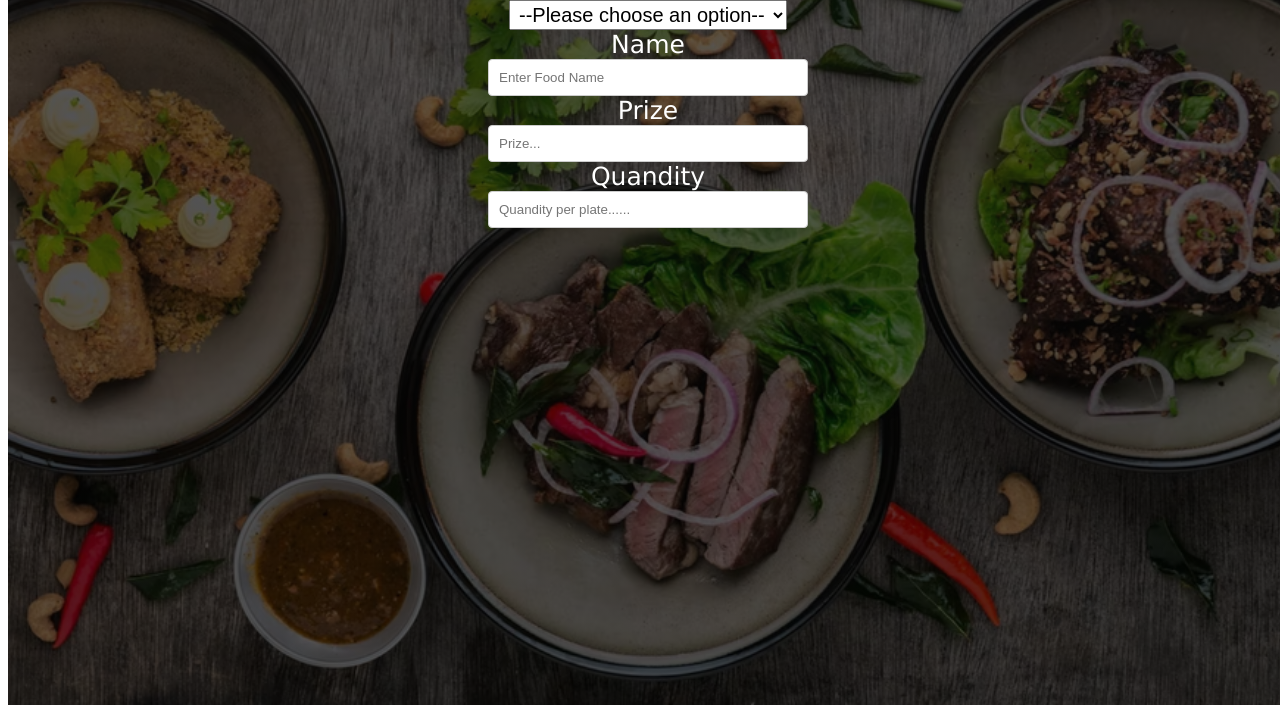
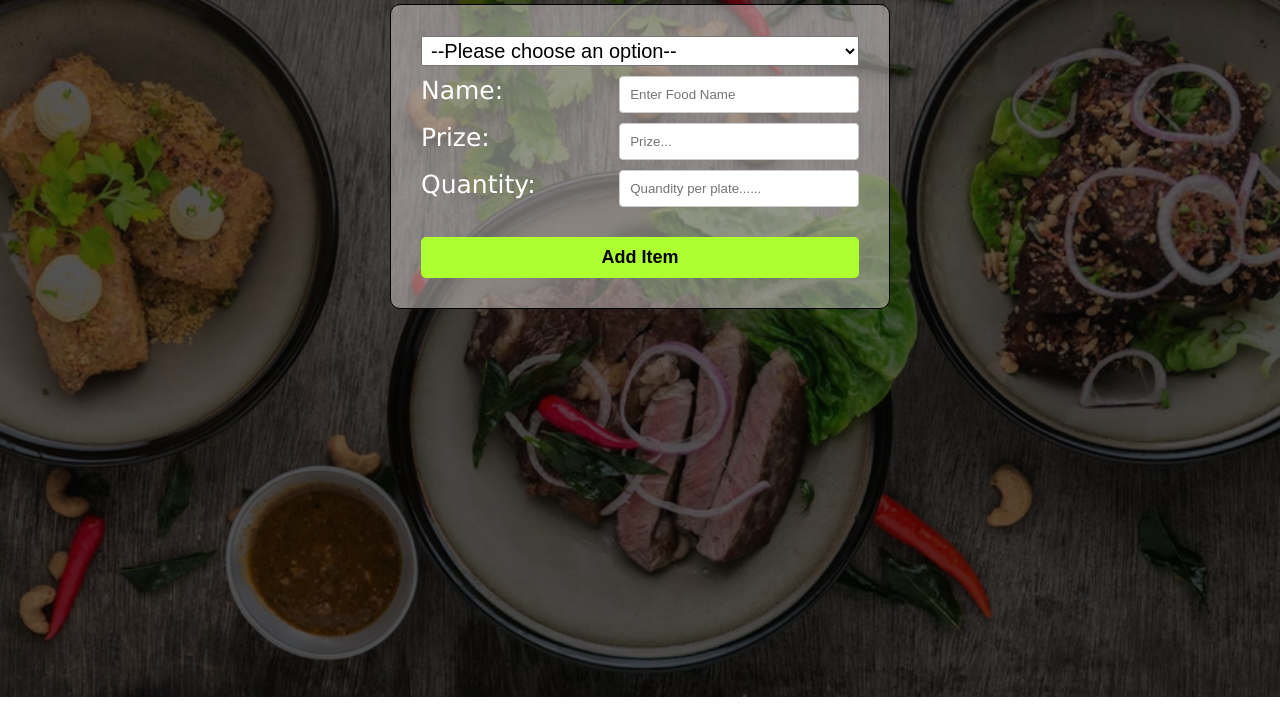
Before and after one commit to mhdriswan/mini-project, a plain HTML site: page html/additems.html in a window 1280 px wide. Shown: the part 103-808 px from the top of the page. Drawn offline with Linux system fonts and the light colour scheme.

Commit message:
Update Additem page

```diff
--- a/html/additems.html
+++ b/html/additems.html
@@ -1,5 +1,6 @@
 <!DOCTYPE html>
 <html lang="en">
+
 <head>
   <meta charset="UTF-8">
   <meta http-equiv="X-UA-Compatible" content="IE=edge">
@@ -7,13 +8,13 @@
   <title>Item Menu</title>
 </head>
 <link rel="stylesheet" href="../styles/additems.css">
+
 <body>
   <div class="box">
-    <h1 class="heading">Type</h1>
+    <h1 class="heading">Add Food Items</h1>
     <div class="container">
-        <form action="action_page">
-          <div class="row">
-            <div class="col-25">
+      <form >
+        <div class="inputContainer">
             <select name="foodtype" id="food">
               <option value="">--Please choose an option--</option>
               <option value="Cuisine">Vegetables</option>
@@ -22,35 +23,23 @@
               <option value="Meat">Meat</option>
               <option value="jung">Jung Foods</option>
             </select>
+          <div class="inputGroup">
+            <label for="name"> Name:</label>
+            <input type="text" id="name" name="name" placeholder="Enter Food Name">
           </div>
+          <div class="inputGroup">
+            <label for="prize">Prize:</label>
+            <input type="text" id="prize" name="prize" placeholder="Prize..."><i class='bx bx-rupee'></i>
           </div>
-          <div class="row">
-            <div class="col-25">
-              <label for="lname"> Name</label>
+          <div class="inputGroup">
+            <label for="subject">Quantity:</label>
+            <input type="number" id="subject" name="subject" placeholder="Quandity per plate......">
           </div>
-            <div class="col-75">
-              <input type="text" id="lname" name="lastname" placeholder="Enter Food Name">
-            </div>
-          </div>
-          <div class="row">
-            <div class="col-25">
-
-             <label for="Prize">Prize</label>
-            </div>
-            <div class="col-75">
-             <input type="text" id="lname" name="lastname" placeholder="Prize..."><i class='bx bx-rupee'></i>
-            </div>
-          </div>
-          <div class="row">
-            <div class="col-25">
-              <label for="subject">Quandity</label>
-            </div>
-            <div class="col-75">
-             <input type="number" id="lname" name="lastname" placeholder="Quandity per plate......">
-            </div>
+          <button type="submit" id="addItem">Add Item</button>
         </div>
       </form>
     </div>
 
 </body>
+
 </html>
--- a/styles/additems.css
+++ b/styles/additems.css
@@ -1,46 +1,89 @@
-*{
-
+* {
+  margin: 0;
+  padding: 0;
   box-sizing: border-box;
 }
-.box{
+.box {
+  padding: 20px 0px;
   width: 100%;
   background-position: center;
   background-size: cover;
   position: absolute;
   height: 100vh;
-    background-image: linear-gradient(rgba(11, 10, 10, 0.65), rgba(0,0,0,0.65)),url("../images/pic.jpg");
-
+  background-image: linear-gradient(rgba(11, 10, 10, 0.65), rgba(0, 0, 0, 0.65)), url("../images/pic.jpg");
 }
 select {
   font-size: 20px;
   padding: 2px 5px;
 }
-h1{
-    font-family: 'Segoe UI', Tahoma, Geneva, Verdana, sans-serif;
+h1 {
+  font-family: "Segoe UI", Tahoma, Geneva, Verdana, sans-serif;
   font-size: 35px;
   text-align: center;
 }
-.container{
-    text-align: center;
-    font-size:25px;
+
+.heading {
+  color: white;
+  margin: 20px auto;
+}
+
+.container {
+  font-size: 25px;
   font-family: Verdana, Geneva, Tahoma, sans-serif;
 }
-label{
+.inputContainer {
+  background-color: rgba(249, 242, 242, 0.415);
+  padding: 30px;
+  width: 500px;
+  margin: 0 auto;
+  color: black;
+  border: 1px solid black;
+  border-radius: 10px;
+}
+
+#food {
+  width: 100%;
+}
+
+#addItem {
+  margin-top: 20px;
+  padding: 10px 20px;
+  width: 100%;
+  background-color: greenyellow;
+  border-radius: 5px;
+  border: none;
+  font-size: 18px;
+  font-weight: 700;
+}
+
+.inputGroup {
+  display: flex;
+  justify-content: space-between;
+  margin: 10px auto;
+}
+
+.inputGroup > label {
+  width: 50%;
+}
+
+.inputGroup > * {
+  flex-grow: 1;
+}
+
+label {
   color: white;
-    display: inline-block
-
 }
-input{
-    /* display: inline-block; */
-    width: 25%;
+input {
+  width: 60%;
   padding: 10px;
   border: 1px solid #ccc;
   border-radius: 4px;
-    resize: vertical;
-
 }
 @media screen and (max-width: 600px) {
-    .col-25, .col-75, input[type=submit], input[type=number] {
+  .col-25,
+  .col-75,
+  input[type="submit"],
+  input[type="number"] {
     width: 100%;
     margin-top: 0;
   }
```
Lines whose indentation alone changed are shown as unchanged.
